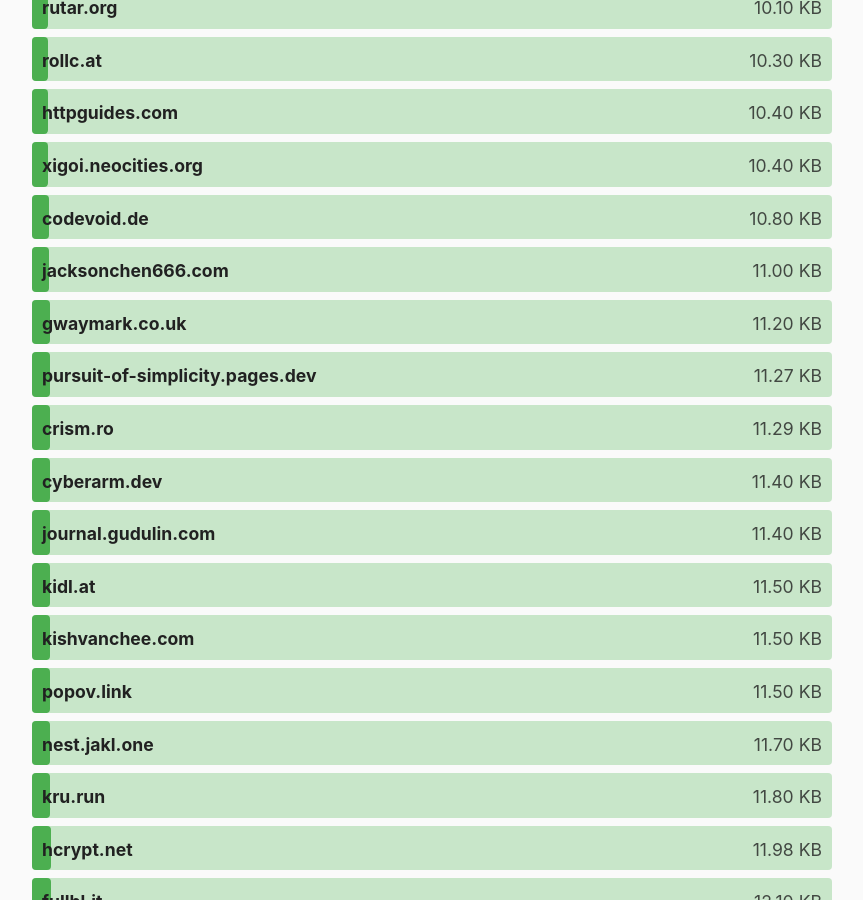
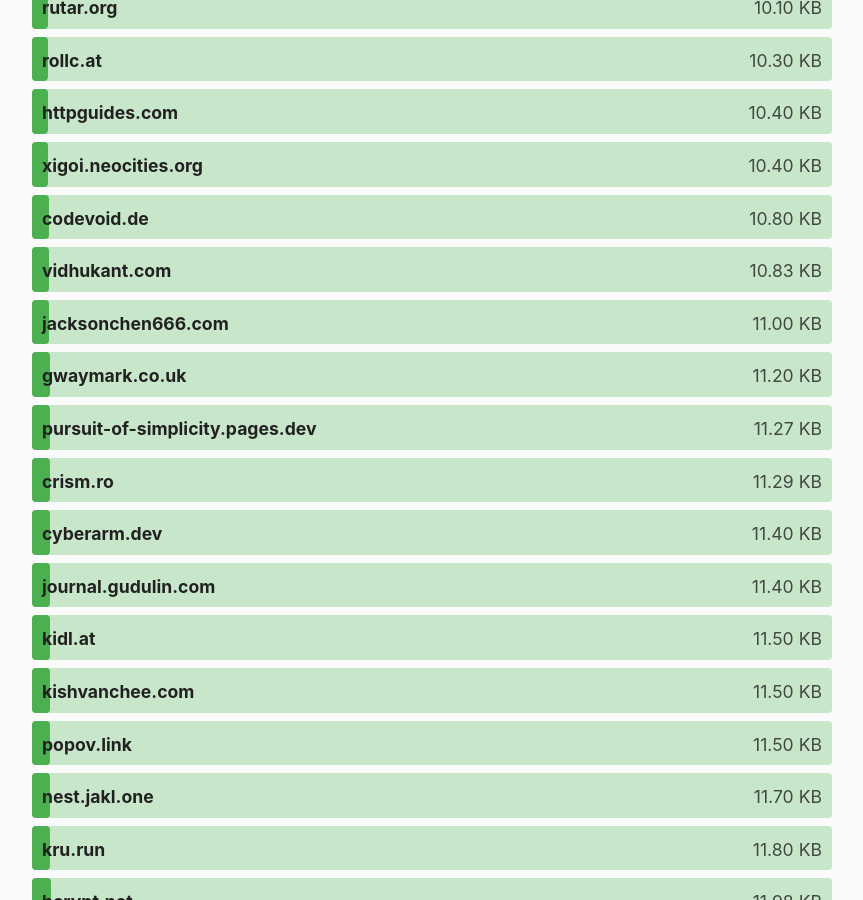
Before and after one commit to kevquirk/512kb.club, a Jekyll site: the page built from index.md, in a window 1280 px wide and 900 px high, scrolled down 6109 px. Shown: the whole window, without its empty margins (208-1071 px from the left). Built offline with Jekyll 4.4.1, drawn with Linux system fonts in a browser that asks for light colours; some of the changed text lies outside the part shown.

Commit message:
Update sites.yml

```diff
--- a/_data/sites.yml
+++ b/_data/sites.yml
@@ -3830,8 +3830,8 @@
 
 - domain: vidhukant.com
   url: https://vidhukant.com/
-  size: 19.7
-  last_checked: 2024-01-31
+  size: 10.83
+  last_checked: 2024-07-20
 
 - domain: vili.dev
   url: https://vili.dev/
```
